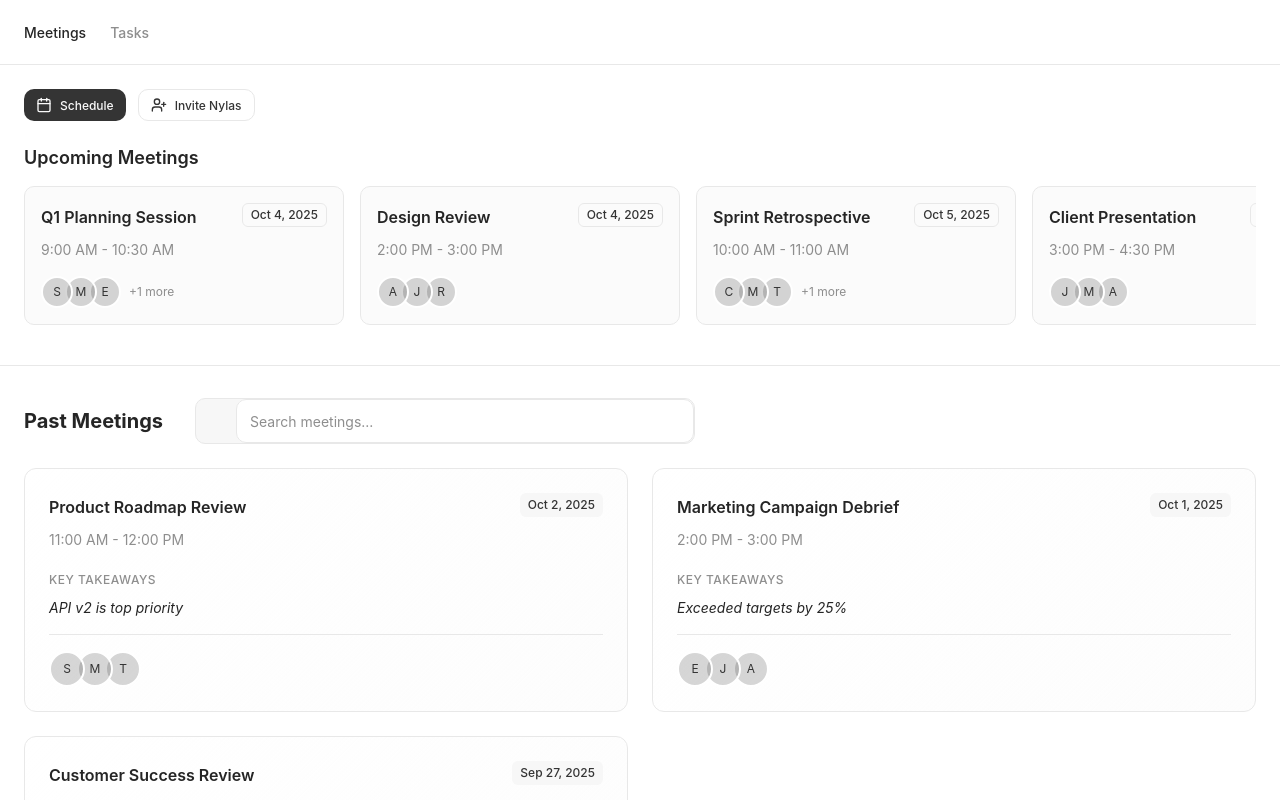
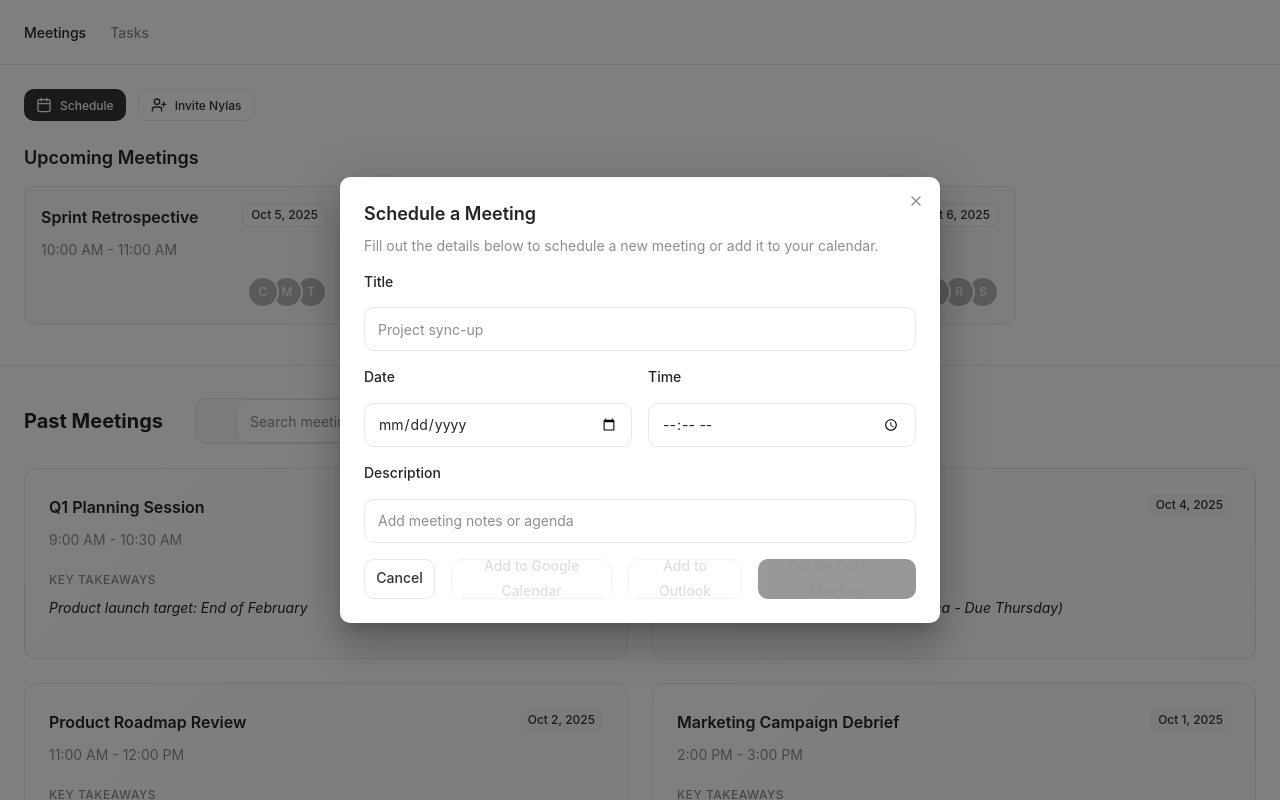
Before and after one commit to rangasashank/fundraise-hackathon-two, a Next.js app in the folder frontend/: page /meetings in a window 1280 px wide. Both pictures are taken after a click on the button "Schedule". Shown: the top 800 px of the page. Built offline with nearby package versions, Linux system fonts and the light colour scheme.

Commit message:
big brain arsh moment

```diff
--- a/frontend/components/meetings-page.tsx
+++ b/frontend/components/meetings-page.tsx
@@ -4,13 +4,21 @@ import { styled } from '@mui/material/styles'
 import { Calendar as CalendarIcon, UserPlus, Search, ChevronLeft, ChevronRight } from 'lucide-react'
 import { Button } from '@/components/ui/button'
 import { Badge } from '@/components/ui/badge'
-import { Dialog, DialogContent, DialogHeader, DialogTitle, DialogDescription, DialogFooter, DialogClose } from '@/components/ui/dialog'
+import {
+  Dialog,
+  DialogContent,
+  DialogHeader,
+  DialogTitle,
+  DialogDescription,
+  DialogFooter,
+  DialogClose,
+} from '@/components/ui/dialog'
 import { ScrollArea } from '@/components/ui/scroll-area'
 import { Input } from '@/components/ui/input'
 import { Label } from '@/components/ui/label'
-import { MeetingDetailsContent } from '@/components/meeting-details-content'
 import { formatDate } from '@/lib/utils'
 import { type Meeting, mockMeetings, pastMeetings } from '@/lib/mock-data'
+import { MeetingDetailsContent } from '@/components/meeting-details-content'
 
 // Styled components
 const MainContainer = styled(Box)(() => ({
@@ -70,14 +78,20 @@ const PastMeetingCard = styled(Box)(() => ({
 export default function MeetingsPage() {
   const [selectedMeeting, setSelectedMeeting] = useState<Meeting | null>(null)
   const [showInviteDialog, setShowInviteDialog] = useState(false)
+  const [showScheduleDialog, setShowScheduleDialog] = useState(false)
 
+  // Schedule meeting state
+  const [newMeeting, setNewMeeting] = useState({
+    title: '',
+    date: '',
+    time: '',
+    description: '',
+  })
 
   // Pagination and search state
   const [currentPage, setCurrentPage] = useState(0)
   const [searchQuery, setSearchQuery] = useState('')
   const meetingsPerPage = 4
-
-
 
   const upcomingMeetings = mockMeetings.filter((m) => m.date >= new Date())
 
@@ -92,7 +106,7 @@ export default function MeetingsPage() {
     const query = searchQuery.toLowerCase()
     return (
       meeting.title.toLowerCase().includes(query) ||
-      meeting.attendees.some(attendee => attendee.toLowerCase().includes(query)) ||
+      meeting.attendees.some((attendee) => attendee.toLowerCase().includes(query)) ||
       (meeting.notes && meeting.notes.toLowerCase().includes(query)) ||
       (meeting.description && meeting.description.toLowerCase().includes(query))
     )
@@ -104,33 +118,52 @@ export default function MeetingsPage() {
   const endIndex = startIndex + meetingsPerPage
   const paginatedMeetings = filteredCompletedMeetings.slice(startIndex, endIndex)
 
-
-
   const getTruncatedSummary = (notes?: string) => {
     if (!notes) return ''
-    // Get the first meaningful sentence or line from the notes
     const lines = notes.split('\n').filter((line) => line.trim() !== '')
-    if (lines.length === 0) return ''
-
-    // Find the first line that's not a header (doesn't end with ':')
     const firstContentLine = lines.find((line) => !line.trim().endsWith(':'))
-    if (!firstContentLine) return lines[0] // Fallback to first line
-
-    // Truncate to approximately 80 characters, breaking at word boundaries
-    const truncated = firstContentLine.length > 80
+    if (!firstContentLine) return lines[0]
+    const truncated =
+      firstContentLine.length > 80
         ? firstContentLine.substring(0, 80).replace(/\s+\S*$/, '') + '...'
         : firstContentLine
+    return truncated.replace(/^[-•]\s*/, '')
+  }
 
-    return truncated.replace(/^[-•]\s*/, '') // Remove bullet points
+  // Form validation
+  const isFormComplete = () => {
+    const { title, date, time, description } = newMeeting
+    return !!(title && date && time && description)
+  }
+
+  // Calendar link generator
+  const createCalendarLinks = () => {
+    const { title, date, time, description } = newMeeting
+    if (!title || !date || !time) return null
+
+    const startDate = new Date(`${date}T${time}`)
+    const endDate = new Date(startDate.getTime() + 60 * 60 * 1000)
+    const startStr = startDate.toISOString().replace(/[-:]/g, '').split('.')[0] + 'Z'
+    const endStr = endDate.toISOString().replace(/[-:]/g, '').split('.')[0] + 'Z'
+
+    const googleLink = `https://calendar.google.com/calendar/render?action=TEMPLATE&text=${encodeURIComponent(
+      title
+    )}&dates=${startStr}/${endStr}&details=${encodeURIComponent(description)}`
+
+    const outlookLink = `https://outlook.live.com/calendar/0/deeplink/compose?subject=${encodeURIComponent(
+      title
+    )}&body=${encodeURIComponent(description)}&startdt=${startDate.toISOString()}&enddt=${endDate.toISOString()}`
+
+    return { googleLink, outlookLink }
   }
 
   return (
     <MainContainer>
+      {/* Upcoming Meetings Section */}
       <UpcomingSection>
         <Container maxWidth="xl" sx={{ py: 3 }}>
-          {/* Action Buttons */}
           <Box sx={{ display: 'flex', gap: 1.5, mb: 3 }}>
-            <Button onClick={() => console.log('Schedule meeting')} variant="default" size="sm">
+            <Button onClick={() => setShowScheduleDialog(true)} variant="default" size="sm">
               <CalendarIcon size={16} style={{ marginRight: 8 }} />
               Schedule
             </Button>
@@ -143,6 +176,7 @@ export default function MeetingsPage() {
           <Typography variant="h5" sx={{ fontWeight: 600, color: '#252525', mb: 2 }}>
             Upcoming Meetings
           </Typography>
+
           <ScrollArea style={{ width: '100%' }}>
             <Box sx={{ display: 'flex', gap: 2, pb: 2 }}>
               {upcomingMeetings.map((meeting) => (
@@ -151,51 +185,23 @@ export default function MeetingsPage() {
                   clickable
                   onClick={() => setSelectedMeeting(meeting)}
                 >
-                  <Box
-                    sx={{
-                      display: 'flex',
-                      alignItems: 'flex-start',
-                      justifyContent: 'space-between',
-                      mb: 1,
-                    }}
-                  >
-                    <Typography
-                      variant="subtitle1"
-                      sx={{ fontWeight: 600, color: '#252525', flex: 1 }}
-                    >
+                  <Box sx={{ display: 'flex', justifyContent: 'space-between', mb: 1 }}>
+                    <Typography variant="subtitle1" sx={{ fontWeight: 600, color: '#252525' }}>
                       {meeting.title}
                     </Typography>
-                    <Badge variant="outline" style={{ marginLeft: 8, flexShrink: 0 }}>
-                      {formatDate(meeting.date)}
-                    </Badge>
+                    <Badge variant="outline">{formatDate(meeting.date)}</Badge>
                   </Box>
                   <Typography variant="body2" sx={{ color: '#8e8e8e', mb: 2 }}>
                     {meeting.time}
                   </Typography>
-                  <Box sx={{ display: 'flex', alignItems: 'center', gap: 1 }}>
                   <AvatarGroup
                     max={3}
                     sx={{ '& .MuiAvatar-root': { width: 28, height: 28, fontSize: '0.75rem' } }}
                   >
                     {meeting.attendees.slice(0, 3).map((attendee, i) => (
-                        <Avatar
-                          key={i}
-                          sx={{
-                            bgcolor: 'rgba(52, 52, 52, 0.2)',
-                            color: '#343434',
-                            border: '2px solid #ffffff',
-                          }}
-                        >
-                          {attendee.charAt(0)}
-                        </Avatar>
+                      <Avatar key={i}>{attendee.charAt(0)}</Avatar>
                     ))}
                   </AvatarGroup>
-                    {meeting.attendees.length > 3 && (
-                      <Typography variant="caption" sx={{ color: '#8e8e8e' }}>
-                        +{meeting.attendees.length - 3} more
-                      </Typography>
-                    )}
-                  </Box>
                 </MeetingCard>
               ))}
             </Box>
@@ -203,6 +209,7 @@ export default function MeetingsPage() {
         </Container>
       </UpcomingSection>
 
+      {/* Past Meetings Section */}
       <Container maxWidth="xl" sx={{ py: 4 }}>
         <Box sx={{ display: 'flex', alignItems: 'center', gap: 4, mb: 3 }}>
           <Typography variant="h4" sx={{ fontWeight: 700, color: '#252525' }}>
@@ -218,7 +225,7 @@ export default function MeetingsPage() {
                 left: 12,
                 top: '50%',
                 transform: 'translateY(-50%)',
-                color: '#8e8e8e'
+                color: '#8e8e8e',
               }}
             />
             <Input
@@ -226,14 +233,14 @@ export default function MeetingsPage() {
               value={searchQuery}
               onChange={(e) => {
                 setSearchQuery(e.target.value)
-                setCurrentPage(0) // Reset to first page when searching
+                setCurrentPage(0)
               }}
               style={{
                 paddingLeft: 40,
                 backgroundColor: '#f7f7f7',
                 border: '1px solid #e8e8e8',
                 borderRadius: 10,
-                width: '100%'
+                width: '100%',
               }}
             />
           </Box>
@@ -244,7 +251,7 @@ export default function MeetingsPage() {
             display: 'grid',
             gap: 3,
             gridTemplateColumns: { xs: '1fr', md: 'repeat(2, 1fr)', lg: 'repeat(2, 1fr)' },
-            mb: 4
+            mb: 4,
           }}
         >
           {paginatedMeetings.map((meeting) => {
@@ -293,47 +300,13 @@ export default function MeetingsPage() {
                           color: '#252525',
                           lineHeight: 1.4,
                           mt: 1,
-                          fontStyle: 'italic'
+                          fontStyle: 'italic',
                         }}
                       >
                         {truncatedSummary}
                       </Typography>
                     </Box>
                   )}
-
-                  <Box
-                    sx={{
-                      display: 'flex',
-                      alignItems: 'center',
-                      gap: 1,
-                      pt: 2,
-                      borderTop: '1px solid #e8e8e8',
-                    }}
-                  >
-                    <AvatarGroup
-                      max={4}
-                      sx={{ '& .MuiAvatar-root': { width: 32, height: 32, fontSize: '0.75rem' } }}
-                    >
-                      {meeting.attendees.slice(0, 4).map((attendee, i) => (
-                        <Avatar
-                          key={i}
-                          title={attendee}
-                          sx={{
-                            bgcolor: 'rgba(52, 52, 52, 0.2)',
-                            color: '#343434',
-                            border: '2px solid #ffffff',
-                          }}
-                        >
-                          {attendee.charAt(0)}
-                        </Avatar>
-                      ))}
-                    </AvatarGroup>
-                    {meeting.attendees.length > 4 && (
-                      <Typography variant="caption" sx={{ color: '#8e8e8e' }}>
-                        +{meeting.attendees.length - 4}
-                      </Typography>
-                    )}
-                  </Box>
                 </Box>
               </PastMeetingCard>
             )
@@ -342,7 +315,15 @@ export default function MeetingsPage() {
 
         {/* Pagination Controls */}
         {filteredCompletedMeetings.length > meetingsPerPage && (
-          <Box sx={{ display: 'flex', justifyContent: 'center', alignItems: 'center', gap: 2, mt: 4 }}>
+          <Box
+            sx={{
+              display: 'flex',
+              justifyContent: 'center',
+              alignItems: 'center',
+              gap: 2,
+              mt: 4,
+            }}
+          >
             <Button
               variant="outline"
               size="sm"
@@ -353,11 +334,9 @@ export default function MeetingsPage() {
               Previous
             </Button>
 
-            <Box sx={{ display: 'flex', alignItems: 'center', gap: 1 }}>
             <Typography variant="body2" sx={{ color: '#8e8e8e' }}>
               Page {currentPage + 1} of {totalPages}
             </Typography>
-            </Box>
 
             <Button
               variant="outline"
@@ -370,19 +349,123 @@ export default function MeetingsPage() {
             </Button>
           </Box>
         )}
+      </Container>
 
-        {/* No results message */}
-        {filteredCompletedMeetings.length === 0 && searchQuery.trim() && (
-          <Box sx={{ textAlign: 'center', py: 6 }}>
-            <Typography variant="body1" sx={{ color: '#8e8e8e', mb: 1 }}>
-              No meetings found matching "{searchQuery}"
-            </Typography>
-            <Typography variant="body2" sx={{ color: '#8e8e8e' }}>
-              Try adjusting your search terms
-            </Typography>
+      {/* Schedule Meeting Dialog */}
+      <Dialog open={showScheduleDialog} onOpenChange={setShowScheduleDialog}>
+        <DialogContent>
+          <DialogHeader>
+            <DialogClose onClick={() => setShowScheduleDialog(false)} />
+            <DialogTitle>Schedule a Meeting</DialogTitle>
+            <DialogDescription>
+              Fill out the details below to schedule a new meeting or add it to your calendar.
+            </DialogDescription>
+          </DialogHeader>
+
+          <Box sx={{ py: 2, px: 3, display: 'flex', flexDirection: 'column', gap: 2 }}>
+            <Box>
+              <Label htmlFor="meeting-title">Title</Label>
+              <Input
+                id="meeting-title"
+                placeholder="Project sync-up"
+                value={newMeeting.title}
+                onChange={(e) => setNewMeeting({ ...newMeeting, title: e.target.value })}
+                style={{ marginTop: 8 }}
+              />
             </Box>
-        )}
-      </Container>
+
+            <Box sx={{ display: 'flex', gap: 2 }}>
+              <Box sx={{ flex: 1 }}>
+                <Label htmlFor="meeting-date">Date</Label>
+                <Input
+                  id="meeting-date"
+                  type="date"
+                  value={newMeeting.date}
+                  onChange={(e) => setNewMeeting({ ...newMeeting, date: e.target.value })}
+                  style={{ marginTop: 8 }}
+                />
+              </Box>
+              <Box sx={{ flex: 1 }}>
+                <Label htmlFor="meeting-time">Time</Label>
+                <Input
+                  id="meeting-time"
+                  type="time"
+                  value={newMeeting.time}
+                  onChange={(e) => setNewMeeting({ ...newMeeting, time: e.target.value })}
+                  style={{ marginTop: 8 }}
+                />
+              </Box>
+            </Box>
+
+            <Box>
+              <Label htmlFor="meeting-description">Description</Label>
+              <Input
+                id="meeting-description"
+                placeholder="Add meeting notes or agenda"
+                value={newMeeting.description}
+                onChange={(e) => setNewMeeting({ ...newMeeting, description: e.target.value })}
+                style={{ marginTop: 8 }}
+              />
+            </Box>
+          </Box>
+
+          <DialogFooter>
+            <Button variant="outline" onClick={() => setShowScheduleDialog(false)}>
+              Cancel
+            </Button>
+
+            <Button
+              variant="outline"
+              disabled={!isFormComplete()}
+              onClick={() => {
+                const links = createCalendarLinks()
+                if (links) {
+                  window.open(links.googleLink, '_blank', 'noopener,noreferrer')
+                }
+              }}
+              style={{
+                opacity: isFormComplete() ? 1 : 0.5,
+                cursor: isFormComplete() ? 'pointer' : 'not-allowed'
+              }}
+            >
+              Add to Google Calendar
+            </Button>
+
+            <Button
+              variant="outline"
+              disabled={!isFormComplete()}
+              onClick={() => {
+                const links = createCalendarLinks()
+                if (links) {
+                  window.open(links.outlookLink, '_blank', 'noopener,noreferrer')
+                }
+              }}
+              style={{
+                opacity: isFormComplete() ? 1 : 0.5,
+                cursor: isFormComplete() ? 'pointer' : 'not-allowed'
+              }}
+            >
+              Add to Outlook
+            </Button>
+
+            <Button
+              disabled={!isFormComplete()}
+              onClick={() => {
+                if (isFormComplete()) {
+                  alert('Meeting scheduled internally!')
+                  setShowScheduleDialog(false)
+                }
+              }}
+              style={{
+                opacity: isFormComplete() ? 1 : 0.5,
+                cursor: isFormComplete() ? 'pointer' : 'not-allowed'
+              }}
+            >
+              Create Custom Meeting
+            </Button>
+          </DialogFooter>
+        </DialogContent>
+      </Dialog>
 
       {/* Meeting Details Dialog */}
       <Dialog
@@ -395,7 +478,7 @@ export default function MeetingsPage() {
           maxHeight: selectedMeeting?.hasTranscript ? '95vh' : '90vh',
           padding: selectedMeeting?.hasTranscript ? 0 : undefined
         }}>
-          <DialogHeader style={{ padding: '24px 24px 0 24px' }}>
+          <DialogHeader style={{ padding: selectedMeeting?.hasTranscript ? '24px 24px 0 24px' : undefined }}>
             <DialogClose onClick={() => setSelectedMeeting(null)} />
             <DialogTitle>{selectedMeeting?.title}</DialogTitle>
             <DialogDescription>
@@ -455,27 +538,18 @@ export default function MeetingsPage() {
             <DialogClose onClick={() => setShowInviteDialog(false)} />
             <DialogTitle>Invite Nylas Notetaker</DialogTitle>
             <DialogDescription>
-              Add the Nylas notetaker to your meeting for automatic transcription and
-              note-taking.
+              Add the Nylas notetaker to your meeting for automatic transcription and note-taking.
             </DialogDescription>
           </DialogHeader>
 
           <Box sx={{ py: 2, px: 3, display: 'flex', flexDirection: 'column', gap: 2 }}>
             <Box>
               <Label htmlFor="meeting-link">Meeting Link</Label>
-              <Input
-                id="meeting-link"
-                placeholder="https://zoom.us/j/123456789"
-                style={{ marginTop: 8 }}
-              />
+              <Input id="meeting-link" placeholder="https://zoom.us/j/123456789" style={{ marginTop: 8 }} />
             </Box>
             <Box>
               <Label htmlFor="notetaker-name">Notetaker Name</Label>
-              <Input
-                id="notetaker-name"
-                defaultValue="Nylas Notetaker"
-                style={{ marginTop: 8 }}
-              />
+              <Input id="notetaker-name" defaultValue="Nylas Notetaker" style={{ marginTop: 8 }} />
             </Box>
           </Box>
 
```
Lines whose indentation alone changed are shown as unchanged.
